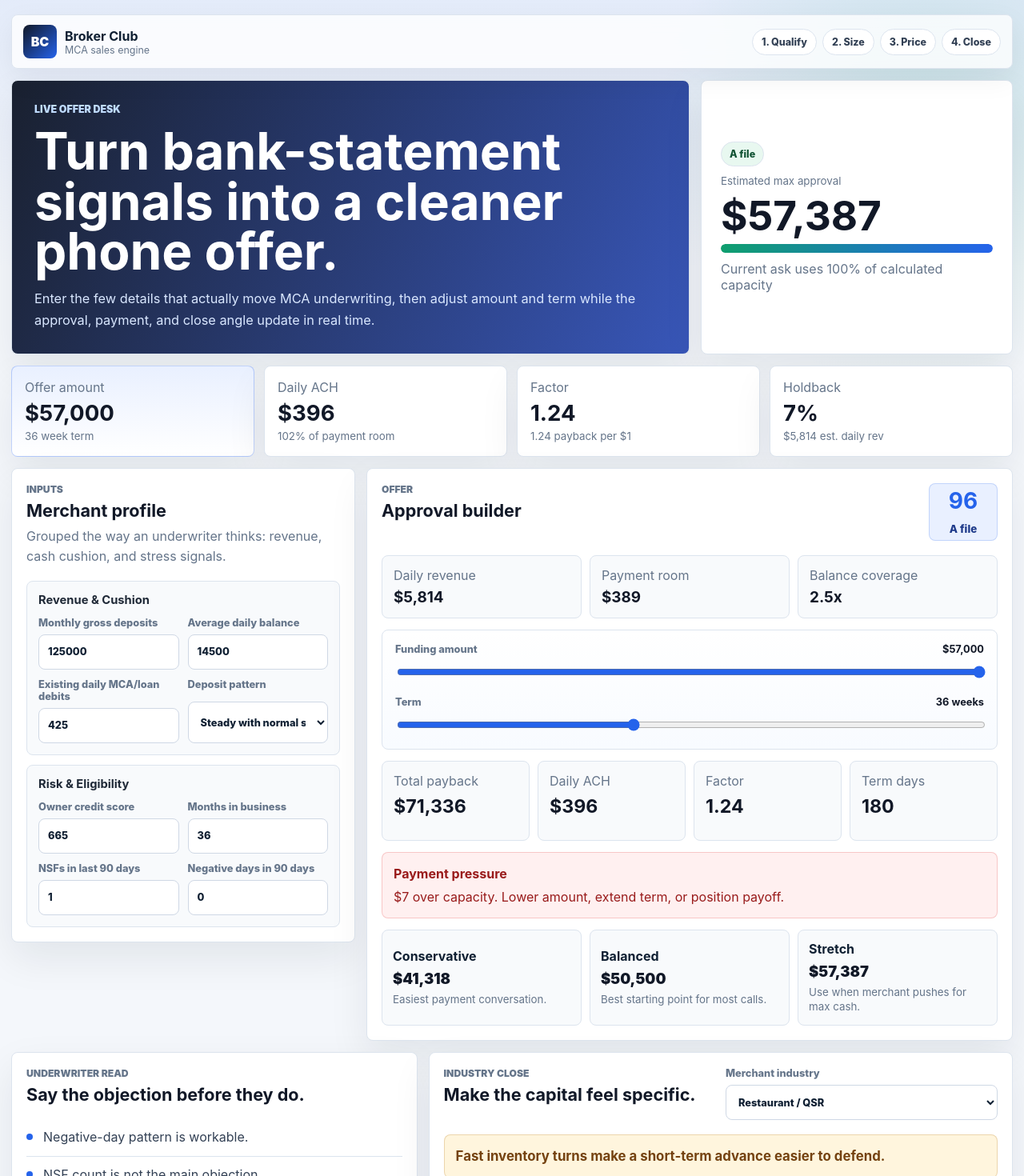
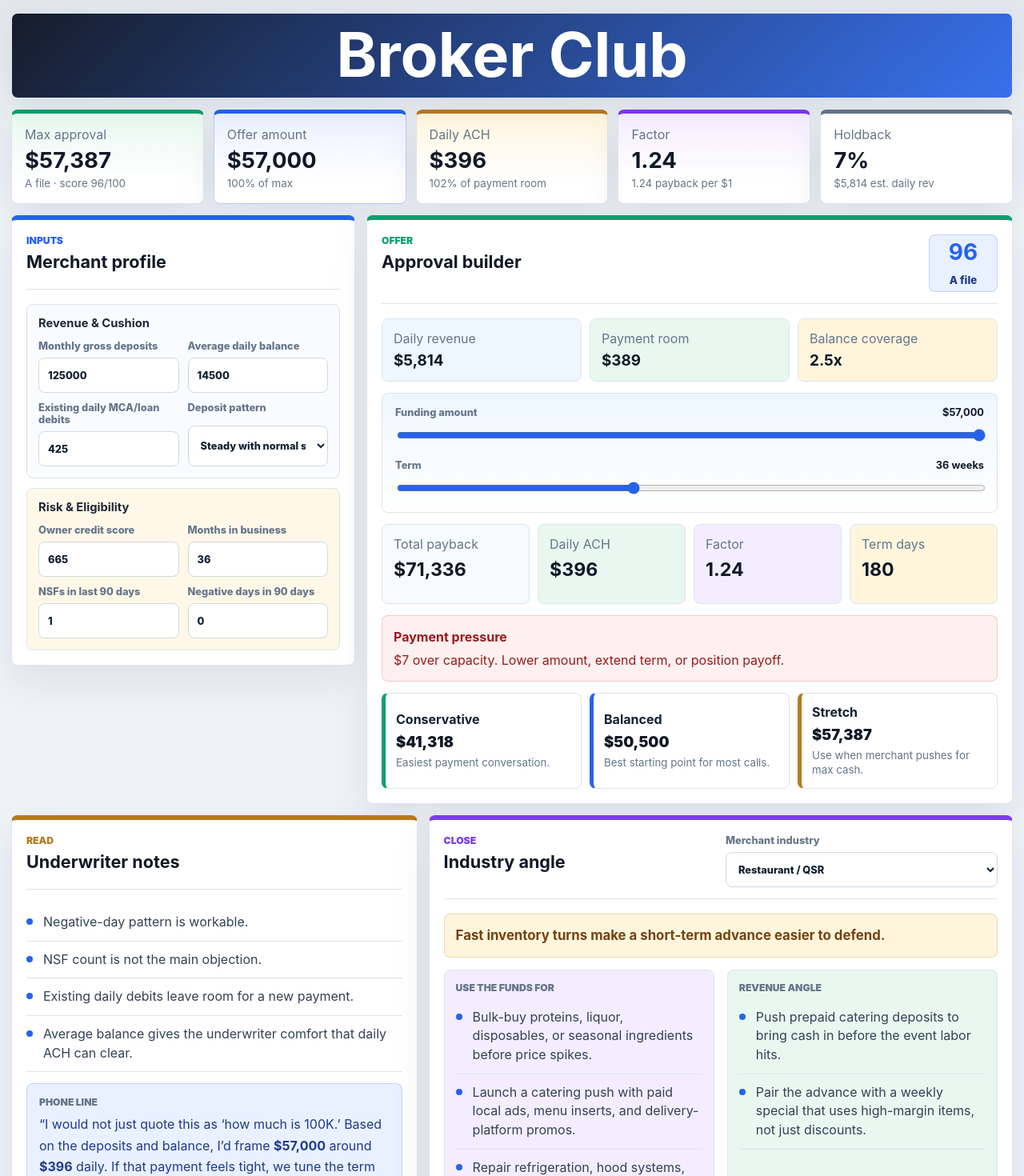
Before and after one commit to AionHz/aws-exam-readiness-coach, a Next.js app in the folder broker-club/: page / in a window 1280 px wide. Shown: the top 1470 px of the page at 80% size. Built offline with nearby package versions, Linux system fonts and the light colour scheme.

Commit message:
Simplify Broker Club interface

```diff
--- a/broker-club/app/globals.css
+++ b/broker-club/app/globals.css
@@ -1,5 +1,5 @@
 :root {
-  --page: #f4f7fb;
+  --page: #eef3f8;
   --surface: #ffffff;
   --surface-2: #f8fafc;
   --ink: #102033;
@@ -12,6 +12,8 @@
   --green-soft: #e8f8f0;
   --amber: #b7791f;
   --amber-soft: #fff5dd;
+  --purple: #7c3aed;
+  --purple-soft: #f3edff;
   --red: #dc2626;
   --red-soft: #fff0f0;
   --shadow: 0 20px 50px rgba(15, 23, 42, 0.08);
@@ -30,8 +32,7 @@ body {
   margin: 0;
   color: var(--ink);
   background:
-    linear-gradient(180deg, rgba(37, 99, 235, 0.08), transparent 340px),
-    radial-gradient(circle at 90% 8%, rgba(15, 159, 110, 0.14), transparent 330px),
+    linear-gradient(180deg, rgba(17, 24, 39, 0.06), transparent 260px),
     var(--page);
   font-family:
     Inter, ui-sans-serif, system-ui, -apple-system, BlinkMacSystemFont, "Segoe UI",
@@ -50,87 +51,34 @@ button {
 }
 
 .app-shell {
-  width: min(1520px, calc(100% - 28px));
+  width: min(1500px, calc(100% - 28px));
   margin: 0 auto;
-  padding: 18px 0 34px;
+  padding: 16px 0 34px;
 }
 
 .topbar {
-  display: flex;
-  justify-content: space-between;
-  gap: 16px;
-  align-items: center;
+  display: grid;
+  place-items: center;
   margin-bottom: 14px;
-  padding: 12px 14px;
+  min-height: 84px;
+  padding: 14px;
   border: 1px solid var(--line);
   border-radius: 8px;
-  background: rgba(255, 255, 255, 0.78);
+  background:
+    linear-gradient(135deg, rgba(17, 24, 39, 0.98), rgba(37, 99, 235, 0.9)),
+    repeating-linear-gradient(90deg, transparent 0 42px, rgba(255, 255, 255, 0.08) 42px 43px);
   backdrop-filter: blur(14px);
   box-shadow: 0 12px 36px rgba(15, 23, 42, 0.06);
 }
 
-.brand-lockup {
-  display: flex;
-  align-items: center;
-  gap: 10px;
+.topbar h1 {
+  margin: 0;
+  color: #fff;
+  font-size: clamp(2.4rem, 6vw, 4.9rem);
+  line-height: 1;
+  letter-spacing: 0;
 }
 
-.brand-mark {
-  display: grid;
-  width: 42px;
-  height: 42px;
-  place-items: center;
-  border-radius: 8px;
-  color: #fff;
-  background: linear-gradient(135deg, var(--navy), var(--blue));
-  font-weight: 900;
-}
-
-.brand-lockup strong,
-.brand-lockup small {
-  display: block;
-}
-
-.brand-lockup strong {
-  font-size: 1rem;
-}
-
-.brand-lockup small {
-  color: var(--muted);
-  font-size: 0.78rem;
-}
-
-.call-flow {
-  display: flex;
-  flex-wrap: wrap;
-  gap: 7px;
-}
-
-.call-flow span,
-.status-pill,
-.reference-strip span {
-  border: 1px solid var(--line);
-  border-radius: 999px;
-  background: var(--surface);
-  color: #334155;
-  font-size: 0.78rem;
-  font-weight: 800;
-}
-
-.call-flow span {
-  padding: 8px 11px;
-}
-
-.hero {
-  display: grid;
-  grid-template-columns: minmax(0, 1fr) 390px;
-  gap: 14px;
-  align-items: stretch;
-  margin-bottom: 14px;
-}
-
-.hero-copy,
-.hero-card,
 .panel,
 .snapshot-card,
 .reference-strip {
@@ -140,23 +88,6 @@ button {
   box-shadow: var(--shadow);
 }
 
-.hero-copy {
-  min-height: 254px;
-  padding: 28px;
-  color: #fff;
-  background:
-    linear-gradient(115deg, rgba(17, 24, 39, 0.96), rgba(30, 64, 175, 0.88)),
-    repeating-linear-gradient(90deg, transparent 0 56px, rgba(255, 255, 255, 0.08) 56px 57px);
-}
-
-.eyebrow {
-  margin: 0 0 14px;
-  color: #bfdbfe;
-  font-size: 0.78rem;
-  font-weight: 900;
-  text-transform: uppercase;
-}
-
 h1,
 h2,
 h3,
@@ -164,38 +95,6 @@ p {
   margin-top: 0;
 }
 
-h1 {
-  max-width: 900px;
-  margin-bottom: 14px;
-  font-size: clamp(2.4rem, 5vw, 5.2rem);
-  line-height: 0.98;
-  letter-spacing: 0;
-}
-
-.hero-copy p:not(.eyebrow) {
-  max-width: 810px;
-  margin-bottom: 0;
-  color: #d9e7ff;
-  font-size: 1.02rem;
-  line-height: 1.65;
-}
-
-.hero-card {
-  display: grid;
-  align-content: center;
-  gap: 10px;
-  padding: 24px;
-}
-
-.status-pill {
-  width: fit-content;
-  padding: 7px 10px;
-  color: #0f5132;
-  background: var(--green-soft);
-}
-
-.hero-card small,
-.hero-card em,
 .snapshot-card span,
 .snapshot-card small,
 .panel-heading span,
@@ -207,45 +106,42 @@ label,
   color: var(--muted);
 }
 
-.hero-card strong {
-  color: var(--navy);
-  font-size: 3.2rem;
-  line-height: 1;
-}
-
-.hero-card em {
-  font-style: normal;
-}
-
-.approval-bar {
-  height: 11px;
-  overflow: hidden;
-  border-radius: 999px;
-  background: #e5eaf2;
-}
-
-.approval-bar i {
-  display: block;
-  height: 100%;
-  border-radius: inherit;
-  background: linear-gradient(90deg, var(--green), var(--blue));
-}
-
 .summary-grid {
   display: grid;
-  grid-template-columns: repeat(4, minmax(0, 1fr));
+  grid-template-columns: repeat(5, minmax(0, 1fr));
   gap: 12px;
   margin-bottom: 14px;
 }
 
 .snapshot-card {
-  min-height: 112px;
+  min-height: 108px;
   padding: 16px;
+  border-top-width: 5px;
 }
 
-.snapshot-card.accent {
+.approval-card {
+  border-top-color: var(--green);
+  background: linear-gradient(180deg, var(--green-soft), #fff 74%);
+}
+
+.offer-card {
   border-color: rgba(37, 99, 235, 0.28);
-  background: linear-gradient(180deg, var(--blue-soft), #fff);
+  border-top-color: var(--blue);
+  background: linear-gradient(180deg, var(--blue-soft), #fff 74%);
+}
+
+.payment-card {
+  border-top-color: var(--amber);
+  background: linear-gradient(180deg, var(--amber-soft), #fff 74%);
+}
+
+.pricing-card {
+  border-top-color: var(--purple);
+  background: linear-gradient(180deg, var(--purple-soft), #fff 74%);
+}
+
+.holdback-card {
+  border-top-color: #64748b;
 }
 
 .snapshot-card strong {
@@ -265,10 +161,30 @@ label,
 
 .panel {
   padding: 18px;
+  overflow: hidden;
+  position: relative;
+}
+
+.section-blue {
+  border-top: 6px solid var(--blue);
+}
+
+.section-green {
+  border-top: 6px solid var(--green);
+}
+
+.section-amber {
+  border-top: 6px solid var(--amber);
+}
+
+.section-purple {
+  border-top: 6px solid var(--purple);
 }
 
 .panel-heading {
   margin-bottom: 18px;
+  padding-bottom: 14px;
+  border-bottom: 1px solid var(--line);
 }
 
 .panel-heading.horizontal {
@@ -288,6 +204,22 @@ label,
   text-transform: uppercase;
 }
 
+.section-blue .panel-heading span {
+  color: var(--blue);
+}
+
+.section-green .panel-heading span {
+  color: var(--green);
+}
+
+.section-amber .panel-heading span {
+  color: var(--amber);
+}
+
+.section-purple .panel-heading span {
+  color: var(--purple);
+}
+
 h2 {
   margin-bottom: 7px;
   color: var(--navy);
@@ -305,7 +237,7 @@ h2 {
   padding: 14px;
   border: 1px solid var(--line);
   border-radius: 8px;
-  background: var(--surface-2);
+  background: #f9fbff;
 }
 
 .input-group + .input-group {
@@ -316,6 +248,14 @@ h2 {
   margin-bottom: 12px;
   color: #1f2937;
   font-size: 0.92rem;
+}
+
+.input-group:first-of-type {
+  background: var(--blue-soft);
+}
+
+.input-group:last-of-type {
+  background: #fff8e8;
 }
 
 .field-grid {
@@ -389,6 +329,18 @@ select:focus {
   background: var(--surface-2);
 }
 
+.underwriting-strip div:nth-child(1) {
+  background: #eef7ff;
+}
+
+.underwriting-strip div:nth-child(2) {
+  background: var(--green-soft);
+}
+
+.underwriting-strip div:nth-child(3) {
+  background: var(--amber-soft);
+}
+
 .underwriting-strip div {
   padding: 14px;
 }
@@ -404,7 +356,7 @@ select:focus {
   padding: 16px;
   border: 1px solid var(--line);
   border-radius: 8px;
-  background: linear-gradient(180deg, #fff, #f8fbff);
+  background: linear-gradient(180deg, #eef7ff, #ffffff);
 }
 
 .slider-row + .slider-row {
@@ -439,6 +391,22 @@ input[type="range"] {
 .numbers-grid div {
   min-height: 100px;
   padding: 14px;
+}
+
+.numbers-grid div:nth-child(1) {
+  background: #f7fbff;
+}
+
+.numbers-grid div:nth-child(2) {
+  background: var(--green-soft);
+}
+
+.numbers-grid div:nth-child(3) {
+  background: var(--purple-soft);
+}
+
+.numbers-grid div:nth-child(4) {
+  background: var(--amber-soft);
 }
 
 .numbers-grid strong {
@@ -482,11 +450,24 @@ input[type="range"] {
   padding: 13px;
   color: var(--ink);
   text-align: left;
+  background: #fff;
 }
 
 .scenario-grid button:hover {
   border-color: rgba(37, 99, 235, 0.45);
   background: var(--blue-soft);
+}
+
+.scenario-grid button:nth-child(1) {
+  border-left: 5px solid var(--green);
+}
+
+.scenario-grid button:nth-child(2) {
+  border-left: 5px solid var(--blue);
+}
+
+.scenario-grid button:nth-child(3) {
+  border-left: 5px solid var(--amber);
 }
 
 .scenario-grid b,
@@ -584,6 +565,14 @@ input[type="range"] {
   background: var(--surface-2);
 }
 
+.use-grid > div:first-child {
+  background: var(--purple-soft);
+}
+
+.use-grid > div:last-child {
+  background: var(--green-soft);
+}
+
 .reference-strip {
   display: flex;
   flex-wrap: wrap;
@@ -598,12 +587,16 @@ input[type="range"] {
 }
 
 .reference-strip span {
+  border: 1px solid var(--line);
+  border-radius: 999px;
+  color: #334155;
+  font-size: 0.78rem;
+  font-weight: 800;
   padding: 7px 10px;
   background: var(--surface-2);
 }
 
 @media (max-width: 1180px) {
-  .hero,
   .deal-desk,
   .close-zone {
     grid-template-columns: 1fr;
@@ -626,7 +619,6 @@ input[type="range"] {
     flex-direction: column;
   }
 
-  .hero,
   .summary-grid,
   .underwriting-strip,
   .numbers-grid,
@@ -636,8 +628,6 @@ input[type="range"] {
     grid-template-columns: 1fr;
   }
 
-  .hero-copy,
-  .hero-card,
   .panel {
     padding: 16px;
   }
--- a/broker-club/app/page.tsx
+++ b/broker-club/app/page.tsx
@@ -349,61 +349,31 @@ export default function Home() {
   return (
     <main className="app-shell">
       <header className="topbar">
-        <div className="brand-lockup">
-          <span className="brand-mark">BC</span>
-          <div>
-            <strong>Broker Club</strong>
-            <small>MCA sales engine</small>
-          </div>
-        </div>
-        <div className="call-flow" aria-label="Call workflow">
-          <span>1. Qualify</span>
-          <span>2. Size</span>
-          <span>3. Price</span>
-          <span>4. Close</span>
-        </div>
+        <h1>Broker Club</h1>
       </header>
 
-      <section className="hero">
-        <div className="hero-copy">
-          <p className="eyebrow">Live offer desk</p>
-          <h1>Turn bank-statement signals into a cleaner phone offer.</h1>
-          <p>
-            Enter the few details that actually move MCA underwriting, then
-            adjust amount and term while the approval, payment, and close angle
-            update in real time.
-          </p>
+      <section className="summary-grid" aria-label="Deal snapshot">
+        <div className="snapshot-card approval-card">
+          <span>Max approval</span>
+          <strong>{formatMoney(underwriting.maxApproval)}</strong>
+          <small>{underwriting.tier} · score {underwriting.score}/100</small>
         </div>
-        <div className="hero-card" aria-label="Current approval snapshot">
-          <span className="status-pill">{underwriting.tier}</span>
-          <small>Estimated max approval</small>
-          <strong>{formatMoney(underwriting.maxApproval)}</strong>
-          <div className="approval-bar">
-            <i style={{ width: `${clamp(approvalUse * 100, 0, 100)}%` }} />
-          </div>
-          <em>
-            Current ask uses {formatPercent(approvalUse)} of calculated capacity
-          </em>
-        </div>
-      </section>
-
-      <section className="summary-grid" aria-label="Deal snapshot">
-        <div className="snapshot-card accent">
+        <div className="snapshot-card offer-card">
           <span>Offer amount</span>
           <strong>{formatMoney(amountValue)}</strong>
-          <small>{termWeeks} week term</small>
+          <small>{formatPercent(approvalUse)} of max</small>
         </div>
-        <div className="snapshot-card">
+        <div className="snapshot-card payment-card">
           <span>Daily ACH</span>
           <strong>{formatMoney(offer.dailyPayment)}</strong>
           <small>{formatPercent(paymentUtilization)} of payment room</small>
         </div>
-        <div className="snapshot-card">
+        <div className="snapshot-card pricing-card">
           <span>Factor</span>
           <strong>{offer.factor.toFixed(2)}</strong>
           <small>{payoffPerDollar.toFixed(2)} payback per $1</small>
         </div>
-        <div className="snapshot-card">
+        <div className="snapshot-card holdback-card">
           <span>Holdback</span>
           <strong>{formatPercent(offer.holdback)}</strong>
           <small>{formatMoney(underwriting.dailyRevenue)} est. daily rev</small>
@@ -411,11 +381,10 @@ export default function Home() {
       </section>
 
       <section className="deal-desk">
-        <aside className="panel input-panel">
+        <aside className="panel input-panel section-blue">
           <div className="panel-heading">
             <span>Inputs</span>
             <h2>Merchant profile</h2>
-            <p>Grouped the way an underwriter thinks: revenue, cash cushion, and stress signals.</p>
           </div>
 
           <div className="input-group">
@@ -520,7 +489,7 @@ export default function Home() {
           </div>
         </aside>
 
-        <section className="panel offer-panel">
+        <section className="panel offer-panel section-green">
           <div className="panel-heading horizontal">
             <div>
               <span>Offer</span>
@@ -634,10 +603,10 @@ export default function Home() {
       </section>
 
       <section className="close-zone">
-        <div className="panel read-panel">
+        <div className="panel read-panel section-amber">
           <div className="panel-heading">
-            <span>Underwriter read</span>
-            <h2>Say the objection before they do.</h2>
+            <span>Read</span>
+            <h2>Underwriter notes</h2>
           </div>
           <ul className="signal-list">
             {redFlags.map((flag) => (
@@ -656,11 +625,11 @@ export default function Home() {
           </div>
         </div>
 
-        <div className="panel industry-panel">
+        <div className="panel industry-panel section-purple">
           <div className="panel-heading horizontal">
             <div>
-              <span>Industry close</span>
-              <h2>Make the capital feel specific.</h2>
+              <span>Close</span>
+              <h2>Industry angle</h2>
             </div>
             <label className="industry-select">
               Merchant industry
@@ -699,14 +668,13 @@ export default function Home() {
       </section>
 
       <section className="reference-strip" aria-label="Underwriting basis">
-        <strong>Underwriting basis</strong>
-        <span>monthly deposits</span>
-        <span>average daily balance</span>
-        <span>NSFs / negative days</span>
-        <span>existing ACH debits</span>
-        <span>time in business</span>
+        <strong>Basis</strong>
+        <span>deposits</span>
+        <span>balance</span>
+        <span>NSFs</span>
+        <span>negative days</span>
+        <span>daily debits</span>
         <span>credit</span>
-        <span>industry risk</span>
       </section>
     </main>
   );
```
